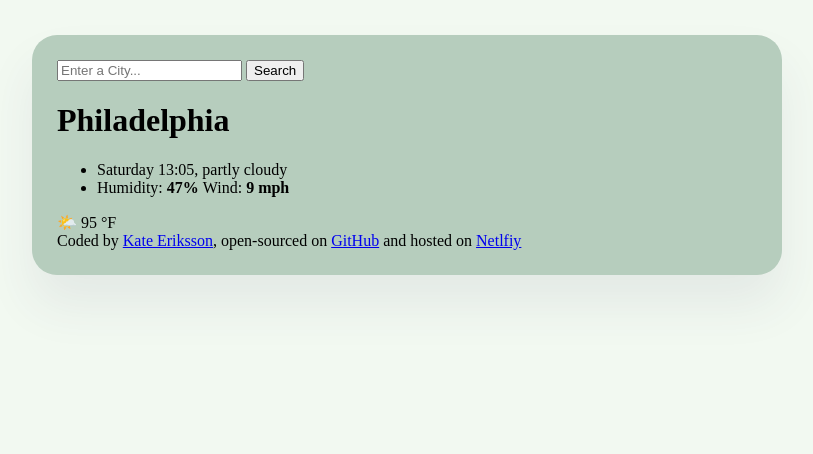
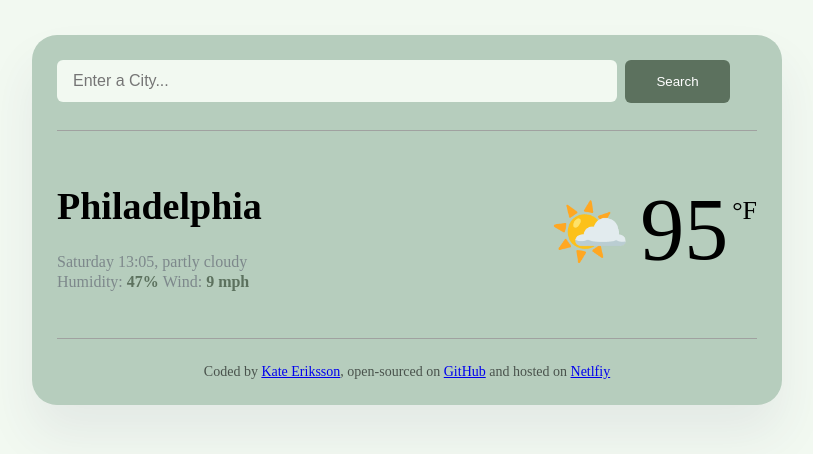
Before and after one commit to Eriksson-Kate/Final-Weather-App-For-SheCodes-Plus, a plain HTML site: page index.html in a window 1280 px wide. Shown: the whole page, without its empty margins (233-1046 px from the left). Drawn offline with Linux system fonts and the light colour scheme.

Commit message:
Updated main and added basic css

```diff
--- a/index.html
+++ b/index.html
@@ -9,36 +9,36 @@
   <body>
     <div class="weather-app">
       <header>
-        <form action="search">
+        <form class="search-form">
           <input
-            id="enterCity"
+            id="form-enterCity"
             type="search"
             placeholder="Enter a City..."
             required
           />
-          <input id="searchButton" type="submit" value="Search" />
+          <input id="form-searchButton" type="submit" value="Search" />
         </form>
       </header>
       <main class="TodaysWeather">
-        <h1>Philadelphia</h1>
-        <div>
-          <ul>
-            <li>
+        <div class="weather-app-data">
+          <div>
+            <h1 class="weather-app-city">Philadelphia</h1>
+            <p class="weather-app-details">
               <span class="DayAndTime"> Saturday 13:05, </span>
               <span class="Conditions"> partly cloudy </span>
-            </li>
-            <li>
+              <br />
               Humidity:
               <strong> 47% </strong>
               Wind:
               <strong> 9 mph</strong>
-            </li>
-          </ul>
-        </div>
-        <div class="TodaysTemp">
-          <span class="TodayImg">🌤️</span>
-          <span class="Temp">95</span>
-          <span class="Unit">°F</span>
+            </p>
+          </div>
+          <div class="TodaysTemp-container">
+            <br />
+            <span class="TodayImg">🌤️</span>
+            <span class="Temp">95</span>
+            <span class="Unit">°F</span>
+          </div>
         </div>
       </main>
       <footer>
--- a/src/styles.css
+++ b/src/styles.css
@@ -21,3 +21,79 @@ body {
   border-radius: 25px;
   box-shadow: 0 30px 50px rgba(65, 50, 100, 0.08);
 }
+
+header {
+  border-bottom: 1px solid #a0a1a0;
+  padding: 0 0 27px 0;
+}
+#form-enterCity {
+  background-color: #f2f9f1;
+  border: none;
+  border-radius: 6px;
+  width: 80%;
+  padding: 12px 16px;
+  font-size: 16px;
+}
+
+#form-searchButton {
+  background-color: #5c715e;
+  width: 15%;
+  margin-left: 4px;
+  padding: 14px 24px;
+  border: none;
+  border-radius: 6px;
+  color: white;
+  font: 16px;
+}
+
+main {
+  padding: 30px 0;
+}
+
+.weather-app-data {
+  display: flex;
+  justify-content: space-between;
+}
+
+.weather-app-city {
+  font-size: 38px;
+  line-height: 40px;
+}
+
+.weather-app-details {
+  font-size: 16px;
+  line-height: 20px;
+  color: rgba(39, 33, 66, 0.4);
+}
+
+.weather-app-details strong {
+  color: #5c715e;
+  font-weight: 600;
+}
+
+.todayTemp-container {
+  display: flex;
+}
+
+.TodayImg {
+  font-size: 65px;
+  margin-right: 6px;
+  position: relative;
+  bottom: 5px;
+}
+.Temp {
+  font-size: 88px;
+}
+.Unit {
+  font-size: 26px;
+  position: relative;
+  bottom: 40px;
+}
+
+footer {
+  border-top: 1px solid #a0a1a0;
+  padding: 25px 0 0 0;
+  text-align: center;
+  font-size: 14px;
+  color: rgba(0, 0, 0, 0.6);
+}
```
